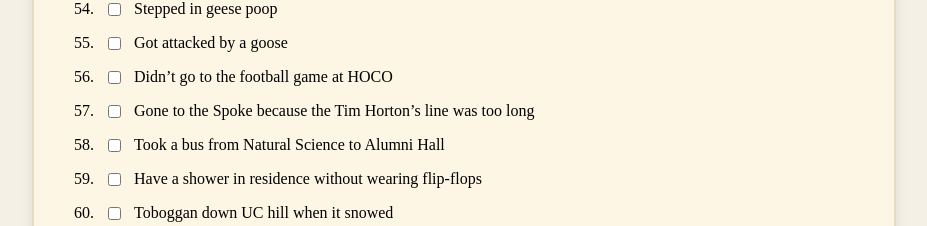
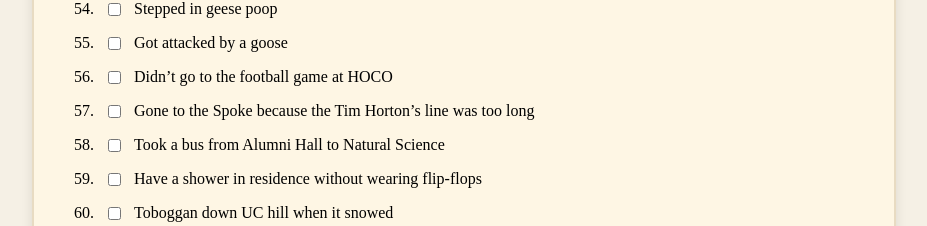
Before and after one commit to shaun-ahuja/uwo-purity-test, a React (Create React App) app: page / in a window 1280 px wide. Shown: the part 2195-2421 px from the top of the page, without its empty margins (176-1103 px from the left). Built offline with nearby package versions, Linux system fonts and the light colour scheme.

Commit message:
changing bus route

```diff
--- a/src/App.js
+++ b/src/App.js
@@ -110,7 +110,7 @@ function PurityTest() {
     'Got attacked by a goose',
     'Didn’t go to the football game at HOCO',
     'Gone to the Spoke because the Tim Horton’s line was too long',
-    'Took a bus from Natural Science to Alumni Hall',
+    'Took a bus from Alumni Hall to Natural Science',
     'Have a shower in residence without wearing flip-flops',
     'Toboggan down UC hill when it snowed',
     'Have a bus drive by you because it’s full',
```
